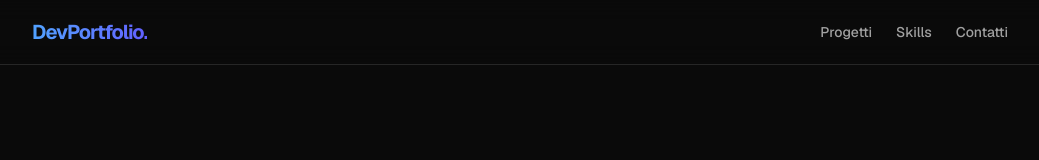
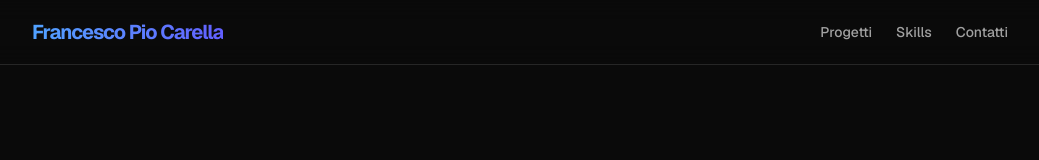
Before and after one commit to francescocarella019/mio-portfolio, a Next.js app: page / in a window 1280 px wide. Shown: the top 160 px of the page, without its empty margins (120-1159 px from the left). Built offline with nearby package versions, Linux system fonts and the light colour scheme.

Commit message:
Cambio pulsanti e logo

```diff
--- a/src/app/page.tsx
+++ b/src/app/page.tsx
@@ -34,13 +34,15 @@ export default function FullStackPortfolio() {
       {/* NAVBAR ORIGINALE RIPRISTINATA */}
       <nav className="fixed top-0 w-full z-50 border-b border-neutral-800 bg-neutral-950/70 backdrop-blur-md">
         <div className="max-w-5xl mx-auto px-6 h-16 flex items-center justify-between">
-          <span className="text-xl font-bold tracking-tighter bg-gradient-to-r from-blue-400 to-indigo-500 bg-clip-text text-transparent">
-            DevPortfolio.
+          <span
+              className="text-xl font-bold tracking-tighter bg-gradient-to-r from-blue-400 to-indigo-500 bg-clip-text text-transparent">
+            Francesco Pio Carella
           </span>
           <ul className="flex gap-6 text-sm font-medium text-neutral-400">
-            <li className="hover:text-white cursor-pointer transition-colors"><a href="#progetti">Progetti</a></li>
-            <li className="hover:text-white cursor-pointer transition-colors"><a href="#skills">Skills</a></li>
-            <li className="hover:text-white cursor-pointer transition-colors"><a href="#contatti">Contatti</a></li>
+            <li className="transition delay-150 duration-200 ease-in-out hover:text-white cursor-pointer   hover:-translate-y-1 hover:scale-100"><a
+                href="#progetti">Progetti</a></li>
+            <li className="transition delay-150 duration-500 ease-in-out hover:text-white cursor-pointer hover:-translate-y-1 hover:scale-100"><a href="#skills">Skills</a></li>
+            <li className="transition delay-150 duration-500 ease-in-out hover:text-white cursor-pointer hover:-translate-y-1 hover:scale-100"><a href="#contatti">Contatti</a></li>
           </ul>
         </div>
       </nav>
```
